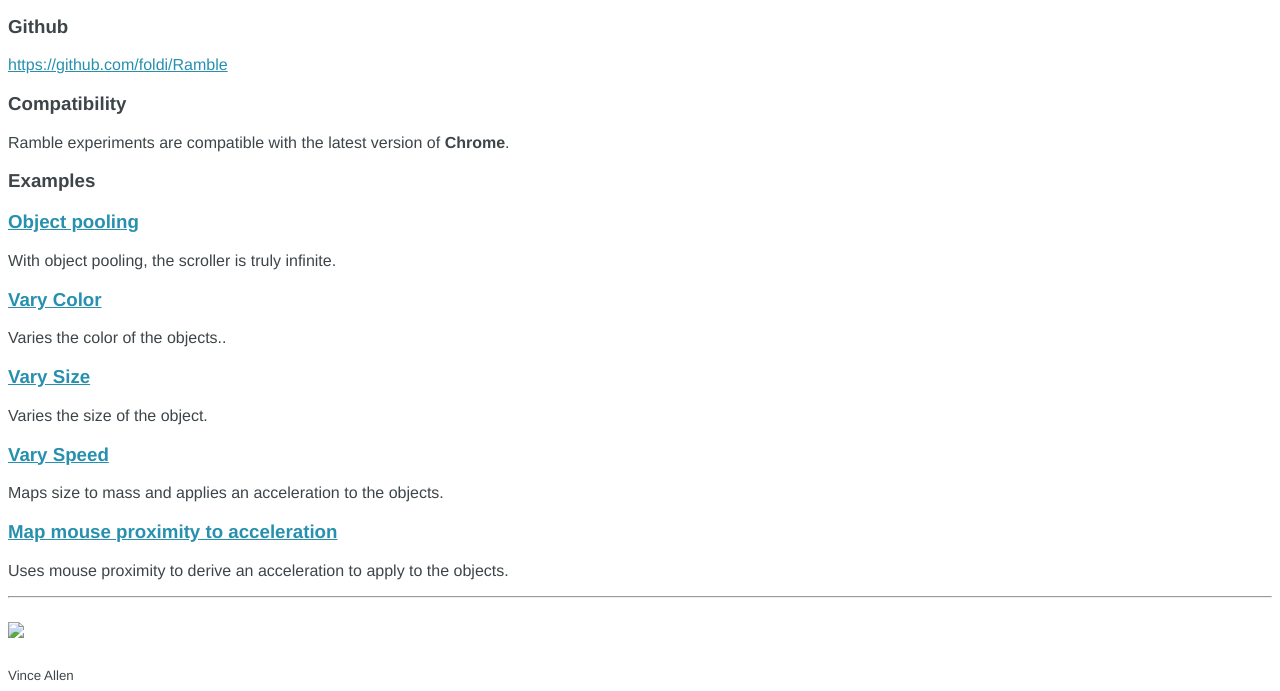
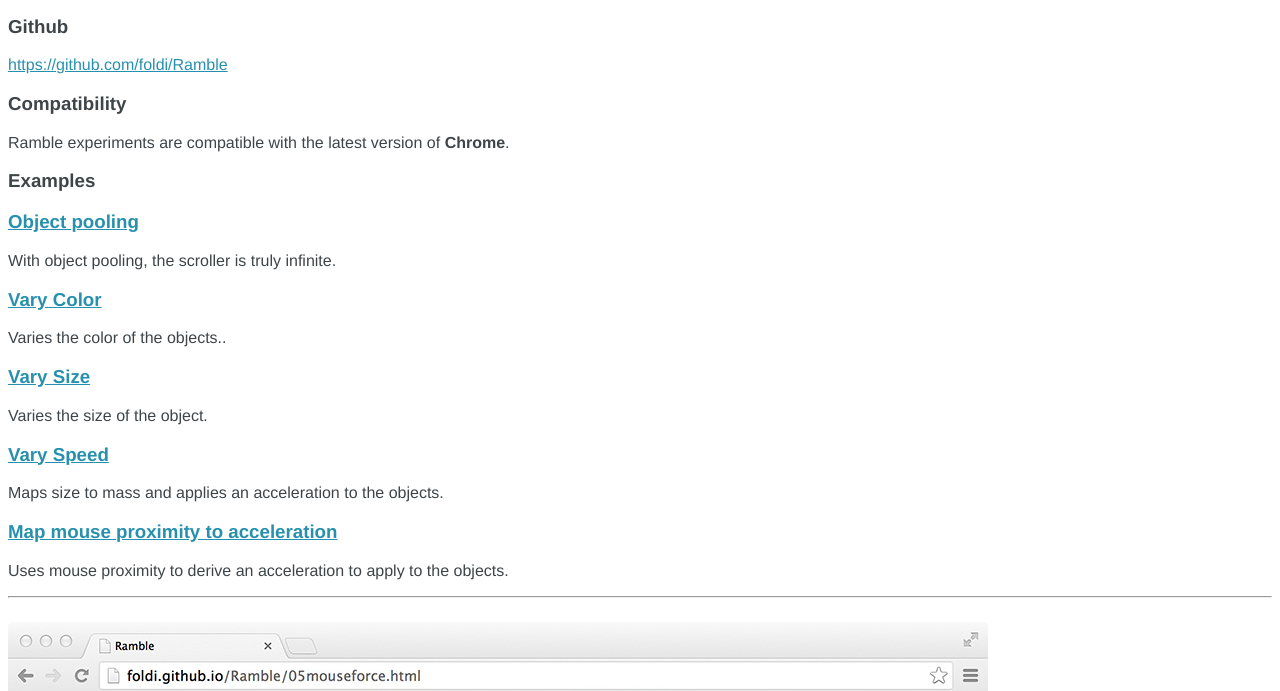
Before and after one commit to foldi/Ramble, a plain HTML site: page index.html in a window 1280 px wide. Shown: the part 119-810 px from the top of the page. Drawn offline with Linux system fonts and the light colour scheme.

Commit message:
Adds screenshot.

```diff
--- a/index.html
+++ b/index.html
@@ -44,7 +44,7 @@
 
     <hr />
 
-    <img class='screenshot' src='images/band10.jpg'>
+    <img class='screenshot' src='images/screenshot-ramble.jpg'>
 
     <small>
     <p>Vince Allen</p>
```
Also changed, not shown: images/screenshot-ramble.jpg (added).
